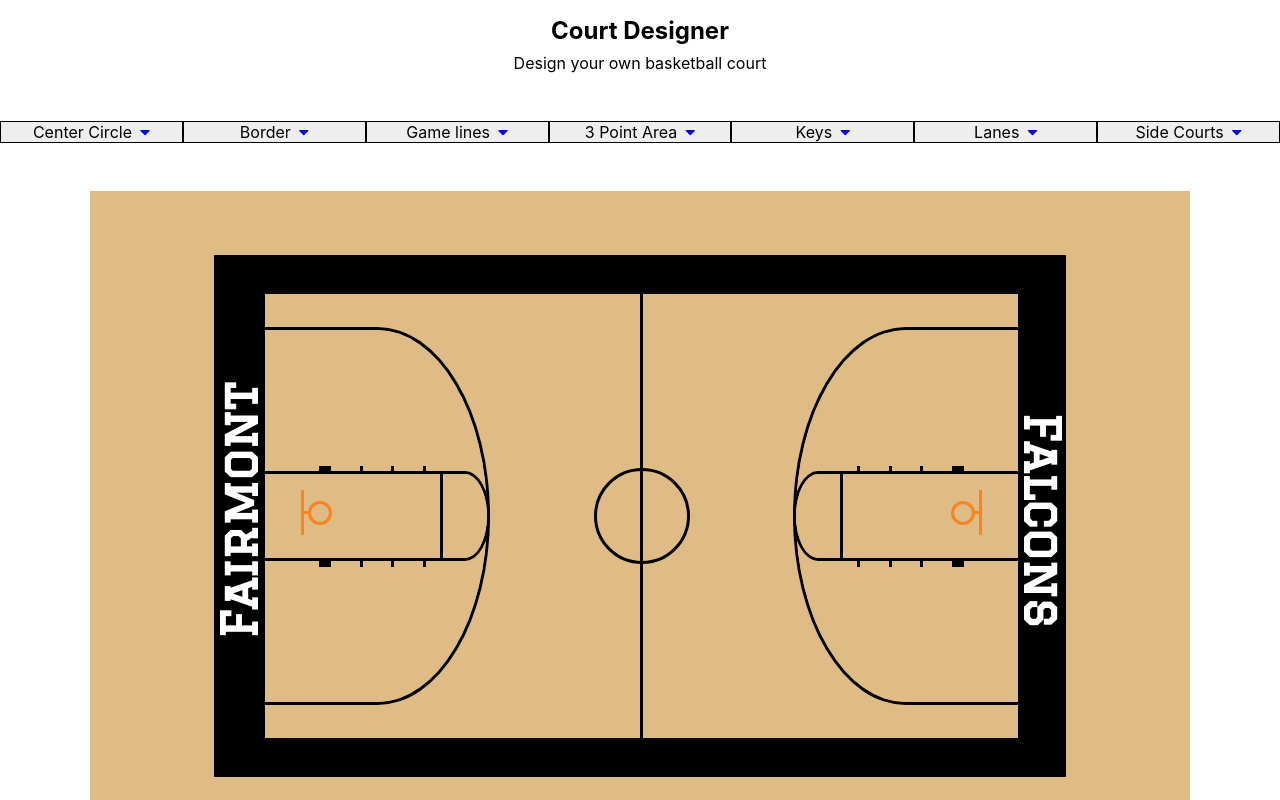
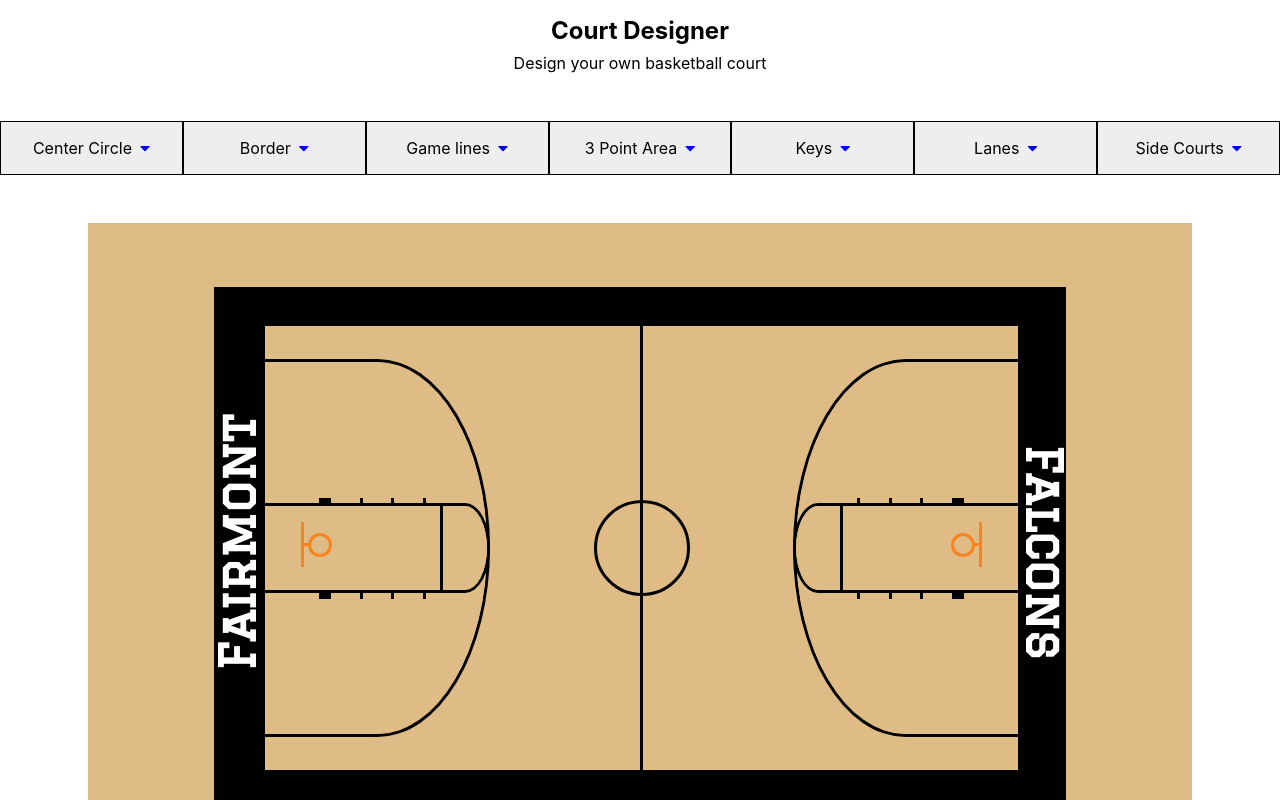
Before and after one commit to jbratcher/court-designer, a React (Create React App) app: page / in a window 1280 px wide. Shown: the top 800 px of the page. Built offline with nearby package versions, Linux system fonts and the light colour scheme.

Commit message:
fix: adjusted gym size to move lettering position, refactor: larger menu items, moved dropdown position to compensate for larger menu items

```diff
--- a/src/App.scss
+++ b/src/App.scss
@@ -72,6 +72,8 @@
       background: #eee;
       border: 1px solid #000;
       flex: 1;
+      font-size: 1rem;
+      padding: 1rem 0;
       text-align: center;
 
         a {
@@ -90,6 +92,7 @@
   padding: 1rem 0;
   position: absolute;
   text-align: left;
+  top: 50px;
 
   button {
     width: 30%;
@@ -123,7 +126,7 @@
 
 .gym {
   background: #DFBB85;
-  width: 1100px;
+  width: 1104px;
   height: 650px;
   position: relative;
 }
@@ -151,7 +154,7 @@
   right: 120px;
   top: 10px;
   bottom: 0;
-  z-index: 1;
+  z-index: 11;
 
   span {
     font-weight: bold;
--- a/src/Court.js
+++ b/src/Court.js
@@ -190,6 +190,7 @@
                     className="leftKeyArea"
                     style={{borderColor: mainGameLineColor}}
                   >
+
 
                     <section
                       className="leftKeyAreaInner"
```
Also changed, not shown: 1 other file (tests, documents, lock files or other folders).
